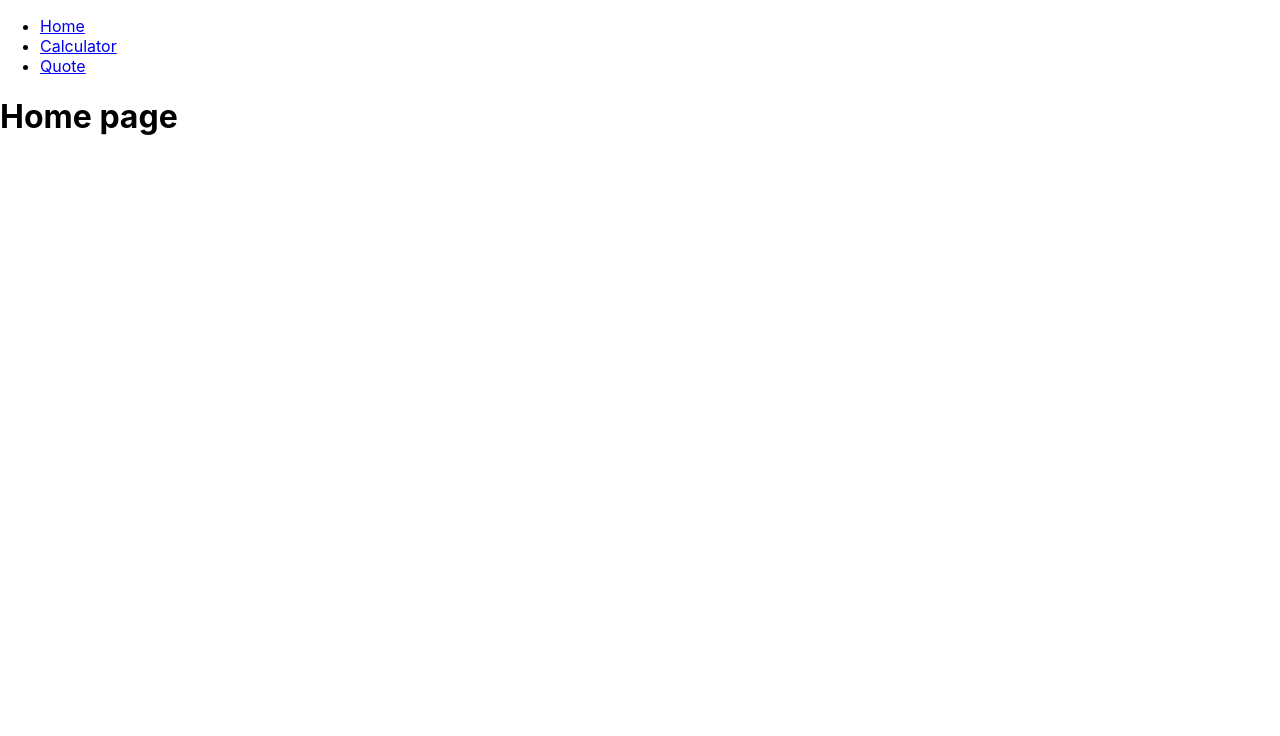
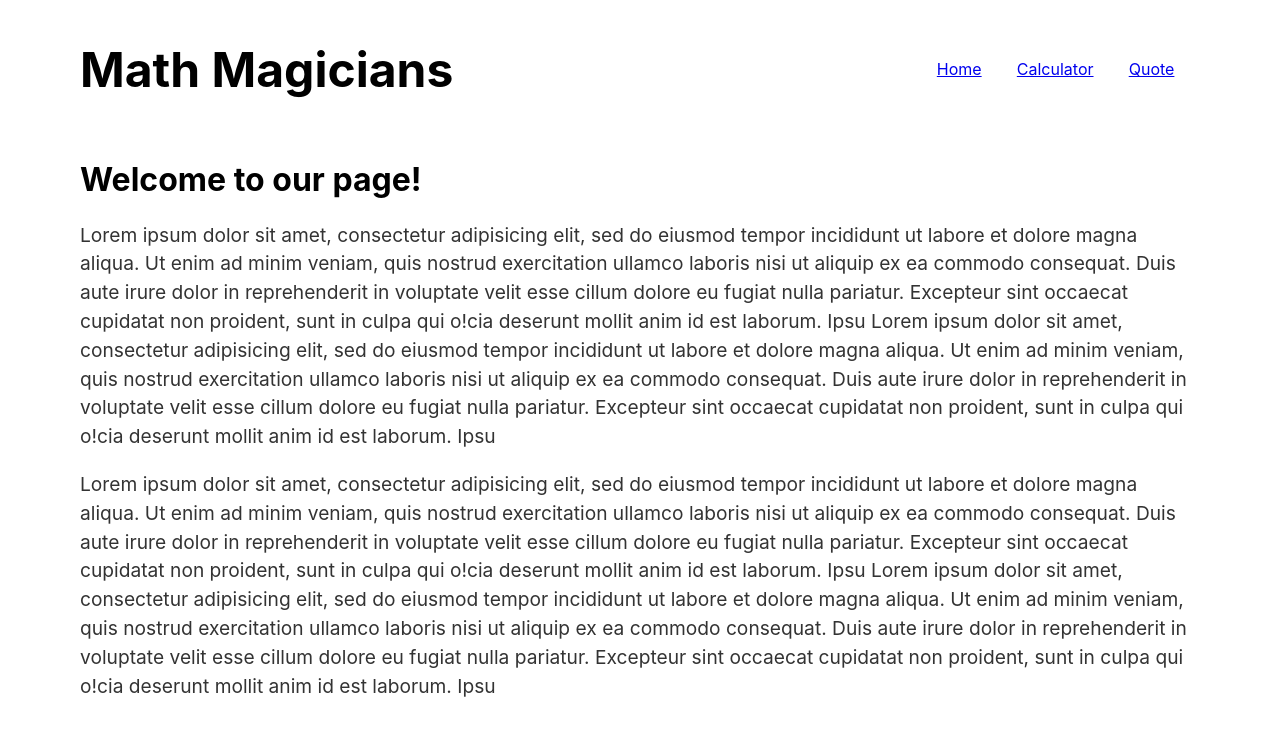
Before and after one commit to temesghentekeste/react-calculator, a React (Create React App) app: page / in a window 1280 px wide. Shown: the top 736 px of the page. Built offline with nearby package versions, Linux system fonts and the light colour scheme.

Commit message:
Style App, Navbar, and Quote component"

```diff
--- a/src/components/App.js
+++ b/src/components/App.js
@@ -1,6 +1,37 @@
 const App = () => (
   <div>
-    <h1>Home page</h1>
+    <h1>Welcome to our page!</h1>
+    <p>
+      Lorem ipsum dolor sit amet, consectetur adipisicing elit, sed do eiusmod
+      tempor incididunt ut labore et dolore magna aliqua. Ut enim ad minim
+      veniam, quis nostrud exercitation ullamco laboris nisi ut aliquip ex ea
+      commodo consequat. Duis aute irure dolor in reprehenderit in voluptate
+      velit esse cillum dolore eu fugiat nulla pariatur. Excepteur sint occaecat
+      cupidatat non proident, sunt in culpa qui o!cia deserunt mollit anim id
+      est laborum. Ipsu Lorem ipsum dolor sit amet, consectetur adipisicing
+      elit, sed do eiusmod tempor incididunt ut labore et dolore magna aliqua.
+      Ut enim ad minim veniam, quis nostrud exercitation ullamco laboris nisi ut
+      aliquip ex ea commodo consequat. Duis aute irure dolor in reprehenderit in
+      voluptate velit esse cillum dolore eu fugiat nulla pariatur. Excepteur
+      sint occaecat cupidatat non proident, sunt in culpa qui o!cia deserunt
+      mollit anim id est laborum. Ipsu
+    </p>
+
+    <p>
+      Lorem ipsum dolor sit amet, consectetur adipisicing elit, sed do eiusmod
+      tempor incididunt ut labore et dolore magna aliqua. Ut enim ad minim
+      veniam, quis nostrud exercitation ullamco laboris nisi ut aliquip ex ea
+      commodo consequat. Duis aute irure dolor in reprehenderit in voluptate
+      velit esse cillum dolore eu fugiat nulla pariatur. Excepteur sint occaecat
+      cupidatat non proident, sunt in culpa qui o!cia deserunt mollit anim id
+      est laborum. Ipsu Lorem ipsum dolor sit amet, consectetur adipisicing
+      elit, sed do eiusmod tempor incididunt ut labore et dolore magna aliqua.
+      Ut enim ad minim veniam, quis nostrud exercitation ullamco laboris nisi ut
+      aliquip ex ea commodo consequat. Duis aute irure dolor in reprehenderit in
+      voluptate velit esse cillum dolore eu fugiat nulla pariatur. Excepteur
+      sint occaecat cupidatat non proident, sunt in culpa qui o!cia deserunt
+      mollit anim id est laborum. Ipsu
+    </p>
   </div>
 );
 
--- a/src/components/Navbar.js
+++ b/src/components/Navbar.js
@@ -2,6 +2,7 @@ import { Link } from 'react-router-dom';
 
 const Navbar = () => (
   <nav>
+    <h1>Math Magicians</h1>
     <ul>
       <li>
         <Link to="/">Home</Link>
--- a/src/components/Quote.js
+++ b/src/components/Quote.js
@@ -2,7 +2,10 @@ import React from 'react';
 
 const Quote = () => (
   <div>
-    <h1>Quote</h1>
+    <p>
+      Mathematics is not about numbers, equations, computations, or algorithms:
+      it is about understanding. –William Paul Thurston
+    </p>
   </div>
 );
 
--- a/src/index.css
+++ b/src/index.css
@@ -1,5 +1,6 @@
 body {
-  margin: 0;
+  width: 1120px;
+  margin: 0 auto;
   font-family:
     -apple-system,
     BlinkMacSystemFont,
@@ -16,6 +17,13 @@ body {
   -moz-osx-font-smoothing: grayscale;
 }
 
+p {
+  font-size: 1.2rem;
+  line-height: 1.5;
+  font-weight: 400;
+  color: #333;
+}
+
 code {
   font-family:
     source-code-pro,
@@ -24,6 +32,32 @@ code {
     Consolas,
     'Courier New',
     monospace;
+}
+
+nav {
+  display: flex;
+  justify-content: space-between;
+  align-items: center;
+}
+
+nav ul {
+  display: flex;
+  justify-content: start;
+  list-style: none;
+}
+
+nav h1 {
+  font-size: 3rem;
+}
+
+nav ul li {
+  margin-right: 1rem;
+}
+
+nav li a {
+  display: block;
+  padding: 0.6rem 0.6rem;
+  transition: background 0.5s ease;
 }
 
 .App {
```
